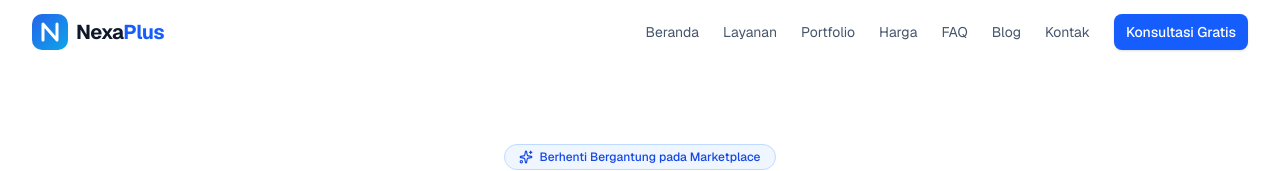
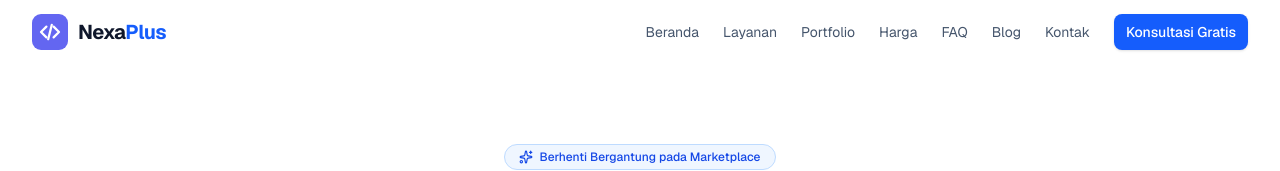
Before and after one commit to ersetdigital-sudo/nexaplus.app, a Next.js app: page / in a window 1280 px wide. Shown: the top 171 px of the page. Built offline with nearby package versions, Linux system fonts and the light colour scheme.

Commit message:
auto: update from Kiro

```diff
--- a/components/shared/logo.tsx
+++ b/components/shared/logo.tsx
@@ -7,26 +7,36 @@ interface LogoProps {
 
 export function Logo({ className, showText = true }: LogoProps) {
   return (
-    <span className={cn("inline-flex items-center gap-2", className)}>
-      {/* Icon mark — modern abstract "N" */}
+    <span className={cn("inline-flex items-center gap-2.5", className)}>
+      {/* Icon mark — rounded square with </> code symbol */}
       <svg
-        viewBox="0 0 36 36"
+        viewBox="0 0 40 40"
         className="h-9 w-9 shrink-0"
         fill="none"
         xmlns="http://www.w3.org/2000/svg"
         aria-hidden="true"
       >
-        <defs>
-          <linearGradient id="nexaLogoBg" x1="0" y1="0" x2="36" y2="36" gradientUnits="userSpaceOnUse">
-            <stop stopColor="#2563EB" />
-            <stop offset="1" stopColor="#0EA5E9" />
-          </linearGradient>
-        </defs>
-        <rect width="36" height="36" rx="10" fill="url(#nexaLogoBg)" />
+        <rect width="40" height="40" rx="10" fill="#6366F1" />
+        {/* < bracket */}
         <path
-          d="M11 26V10L25 26V10"
+          d="M16 14L10 20L16 26"
           stroke="#FFFFFF"
-          strokeWidth="3"
+          strokeWidth="2.5"
+          strokeLinecap="round"
+          strokeLinejoin="round"
+        />
+        {/* / slash */}
+        <path
+          d="M22 12L18 28"
+          stroke="#FFFFFF"
+          strokeWidth="2.5"
+          strokeLinecap="round"
+        />
+        {/* > bracket */}
+        <path
+          d="M24 14L30 20L24 26"
+          stroke="#FFFFFF"
+          strokeWidth="2.5"
           strokeLinecap="round"
           strokeLinejoin="round"
         />
```
